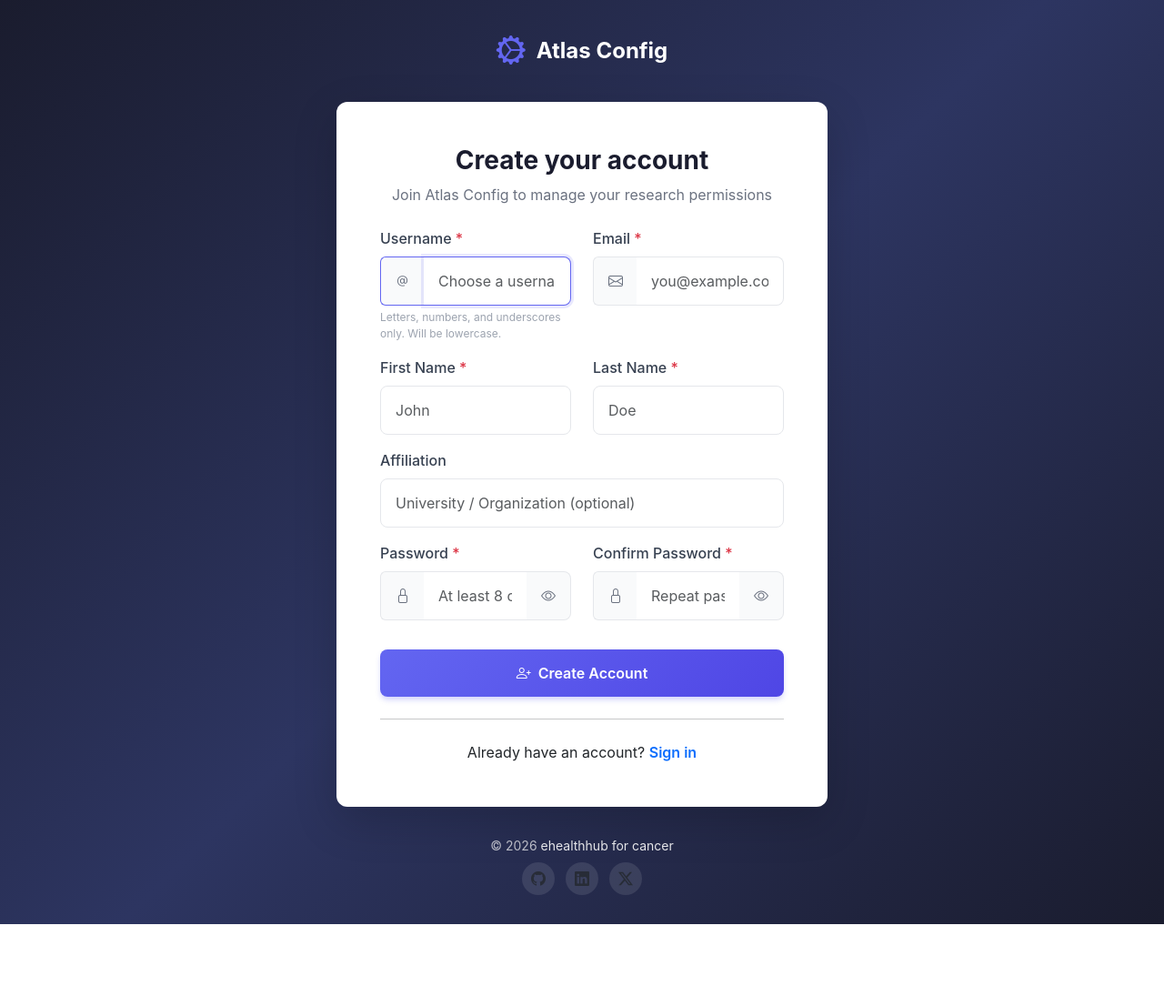
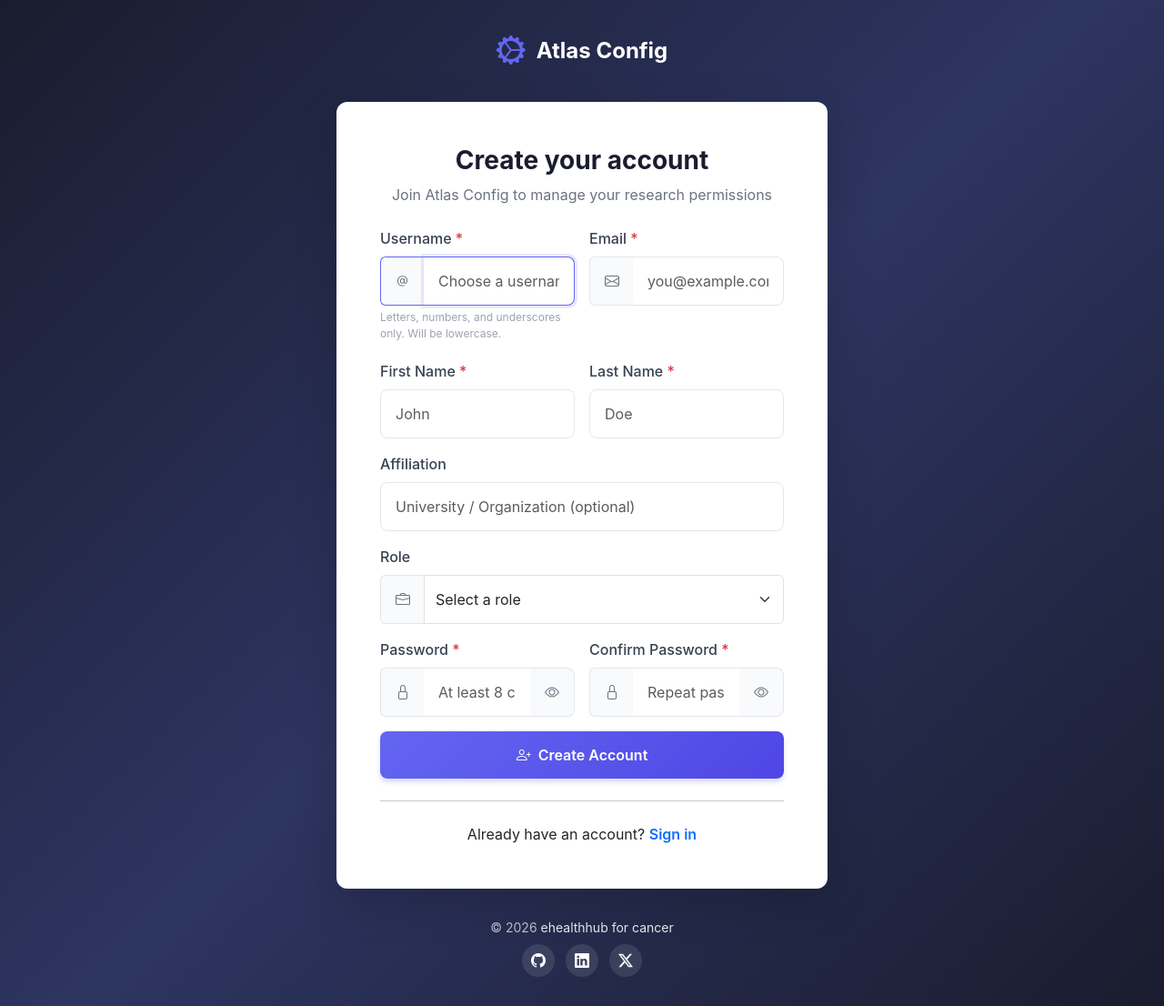
Before and after one commit to eHealthHub4Cancer/atlas_admin, a Django app: page /signup/ in a window 1280 px wide. Shown: the whole page at 91% size. Before the commit the page ends 1016 px from the top, so only its background shows below. Run offline with Django 5.2, Linux system fonts and the light colour scheme; data that the repository does not hold is empty; parts of the project's set-up code (start-up, migrations or seed data) failed here and were passed over; some libraries are stand-ins or nearby versions.

Commit message:
Fix admin footer icons and role queryset

```diff
--- a/accounts/forms.py
+++ b/accounts/forms.py
@@ -118,6 +118,15 @@ class UserSignupForm(forms.Form):
             'placeholder': 'University / Organization (optional)',
         })
     )
+    role = forms.ModelChoiceField(
+        label='Role',
+        queryset=Role.objects.none(),
+        required=False,
+        empty_label='Select a role',
+        widget=forms.Select(attrs={
+            'class': 'form-select',
+        })
+    )
     password = forms.CharField(
         label='Password',
         widget=forms.PasswordInput(attrs={
@@ -157,6 +166,10 @@ class UserSignupForm(forms.Form):
             raise ValidationError('An account with this email already exists.')
         return email
 
+    def __init__(self, *args, **kwargs):
+        super().__init__(*args, **kwargs)
+        self.fields['role'].queryset = Role.objects.filter(is_system_role=False).order_by('name')
+
     def clean_password(self):
         password = self.cleaned_data.get('password')
         if password:
@@ -187,6 +200,9 @@ class UserSignupForm(forms.Form):
         )
         user.set_password(self.cleaned_data['password'])
         user.save()
+        role = self.cleaned_data.get('role')
+        if role:
+            UserRole.objects.get_or_create(user=user, role=role)
         return user
 
 
--- a/templates/accounts/admin_login.html
+++ b/templates/accounts/admin_login.html
@@ -102,9 +102,9 @@
                 &copy; {% now "Y" %} <a href="https://ehealth4cancer.ie" class="text-decoration-none">ehealthhub for cancer</a>
             </p>
             <div class="social-links mt-2">
-                <a href="https://github.com/ehealthhub" target="_blank" class="text-muted me-2"><i class="bi bi-github"></i></a>
-                <a href="https://linkedin.com/company/ehealthhub" target="_blank" class="text-muted me-2"><i class="bi bi-linkedin"></i></a>
-                <a href="https://x.com/ehealthhub" target="_blank" class="text-muted"><i class="bi bi-twitter-x"></i></a>
+                <a href="https://github.com/ehealthhub" target="_blank" class="text-white me-2"><i class="bi bi-github"></i></a>
+                <a href="https://linkedin.com/company/ehealthhub" target="_blank" class="text-white me-2"><i class="bi bi-linkedin"></i></a>
+                <a href="https://x.com/ehealthhub" target="_blank" class="text-white"><i class="bi bi-twitter-x"></i></a>
             </div>
         </div>
     </div>
--- a/templates/accounts/user_login.html
+++ b/templates/accounts/user_login.html
@@ -100,9 +100,9 @@
                 &copy; {% now "Y" %} <a href="https://ehealth4cancer.ie" class="text-decoration-none">ehealthhub for cancer</a>
             </p>
             <div class="social-links mt-2">
-                <a href="https://github.com/ehealthhub" target="_blank" class="text-muted me-2"><i class="bi bi-github"></i></a>
-                <a href="https://linkedin.com/company/ehealthhub" target="_blank" class="text-muted me-2"><i class="bi bi-linkedin"></i></a>
-                <a href="https://x.com/ehealthhub" target="_blank" class="text-muted"><i class="bi bi-twitter-x"></i></a>
+                <a href="https://github.com/ehealthhub" target="_blank" class="text-white me-2"><i class="bi bi-github"></i></a>
+                <a href="https://linkedin.com/company/ehealthhub" target="_blank" class="text-white me-2"><i class="bi bi-linkedin"></i></a>
+                <a href="https://x.com/ehealthhub" target="_blank" class="text-white"><i class="bi bi-twitter-x"></i></a>
             </div>
         </div>
     </div>
--- a/templates/accounts/user_signup.html
+++ b/templates/accounts/user_signup.html
@@ -35,8 +35,8 @@
                 <form method="post" class="auth-form">
                     {% csrf_token %}
 
-                    <div class="row">
-                        <div class="col-md-6 mb-3">
+                    <div class="row g-3">
+                        <div class="col-12 col-lg-6">
                             <label for="id_username" class="form-label">Username <span class="text-danger">*</span></label>
                             <div class="input-group">
                                 <span class="input-group-text"><i class="bi bi-at"></i></span>
@@ -50,7 +50,7 @@
                             {% endif %}
                         </div>
 
-                        <div class="col-md-6 mb-3">
+                        <div class="col-12 col-lg-6">
                             <label for="id_email" class="form-label">Email <span class="text-danger">*</span></label>
                             <div class="input-group">
                                 <span class="input-group-text"><i class="bi bi-envelope"></i></span>
@@ -64,8 +64,8 @@
                         </div>
                     </div>
 
-                    <div class="row">
-                        <div class="col-md-6 mb-3">
+                    <div class="row g-3 mt-1">
+                        <div class="col-12 col-lg-6">
                             <label for="id_first_name" class="form-label">First Name <span class="text-danger">*</span></label>
                             <input type="text" class="form-control {% if form.first_name.errors %}is-invalid{% endif %}"
                                    id="id_first_name" name="first_name" placeholder="John"
@@ -75,7 +75,7 @@
                             {% endif %}
                         </div>
 
-                        <div class="col-md-6 mb-3">
+                        <div class="col-12 col-lg-6">
                             <label for="id_last_name" class="form-label">Last Name <span class="text-danger">*</span></label>
                             <input type="text" class="form-control {% if form.last_name.errors %}is-invalid{% endif %}"
                                    id="id_last_name" name="last_name" placeholder="Doe"
@@ -86,7 +86,7 @@
                         </div>
                     </div>
 
-                    <div class="mb-3">
+                    <div class="mb-3 mt-3">
                         <label for="id_affiliation" class="form-label">Affiliation</label>
                         <input type="text" class="form-control {% if form.affiliation.errors %}is-invalid{% endif %}"
                                id="id_affiliation" name="affiliation" placeholder="University / Organization (optional)"
@@ -96,8 +96,19 @@
                         {% endif %}
                     </div>
 
-                    <div class="row">
-                        <div class="col-md-6 mb-3">
+                    <div class="mb-3">
+                        <label for="id_role" class="form-label">Role</label>
+                        <div class="input-group">
+                            <span class="input-group-text"><i class="bi bi-briefcase"></i></span>
+                            {{ form.role }}
+                        </div>
+                        {% if form.role.errors %}
+                            <div class="invalid-feedback d-block">{{ form.role.errors.0 }}</div>
+                        {% endif %}
+                    </div>
+
+                    <div class="row g-3">
+                        <div class="col-12 col-lg-6">
                             <label for="id_password" class="form-label">Password <span class="text-danger">*</span></label>
                             <div class="input-group">
                                 <span class="input-group-text"><i class="bi bi-lock"></i></span>
@@ -112,7 +123,7 @@
                             {% endif %}
                         </div>
 
-                        <div class="col-md-6 mb-3">
+                        <div class="col-12 col-lg-6">
                             <label for="id_password_confirm" class="form-label">Confirm Password <span class="text-danger">*</span></label>
                             <div class="input-group">
                                 <span class="input-group-text"><i class="bi bi-lock"></i></span>
@@ -149,9 +160,9 @@
                 &copy; {% now "Y" %} <a href="https://ehealth4cancer.ie" class="text-decoration-none">ehealthhub for cancer</a>
             </p>
             <div class="social-links mt-2">
-                <a href="https://github.com/ehealthhub" target="_blank" class="text-muted me-2"><i class="bi bi-github"></i></a>
-                <a href="https://linkedin.com/company/ehealthhub" target="_blank" class="text-muted me-2"><i class="bi bi-linkedin"></i></a>
-                <a href="https://x.com/ehealthhub" target="_blank" class="text-muted"><i class="bi bi-twitter-x"></i></a>
+                <a href="https://github.com/ehealthhub" target="_blank" class="text-white me-2"><i class="bi bi-github"></i></a>
+                <a href="https://linkedin.com/company/ehealthhub" target="_blank" class="text-white me-2"><i class="bi bi-linkedin"></i></a>
+                <a href="https://x.com/ehealthhub" target="_blank" class="text-white"><i class="bi bi-twitter-x"></i></a>
             </div>
         </div>
     </div>
--- a/templates/base.html
+++ b/templates/base.html
@@ -37,7 +37,6 @@
             evt.detail.headers['X-CSRFToken'] = '{{ csrf_token }}';
         });
     </script>
-
     <!-- Custom JS -->
     <script src="{% static 'js/main.js' %}"></script>
     {% block extra_js %}{% endblock %}
```
Also changed, not shown: frontend/src/components/layout/AuthLayout.tsx (+44 -18 lines), frontend/src/pages/auth/LoginPage.tsx (+15 -2 lines), frontend/src/pages/auth/SignupPage.tsx (+6 -3 lines), templates/base_auth.html (+13 -15 lines).
